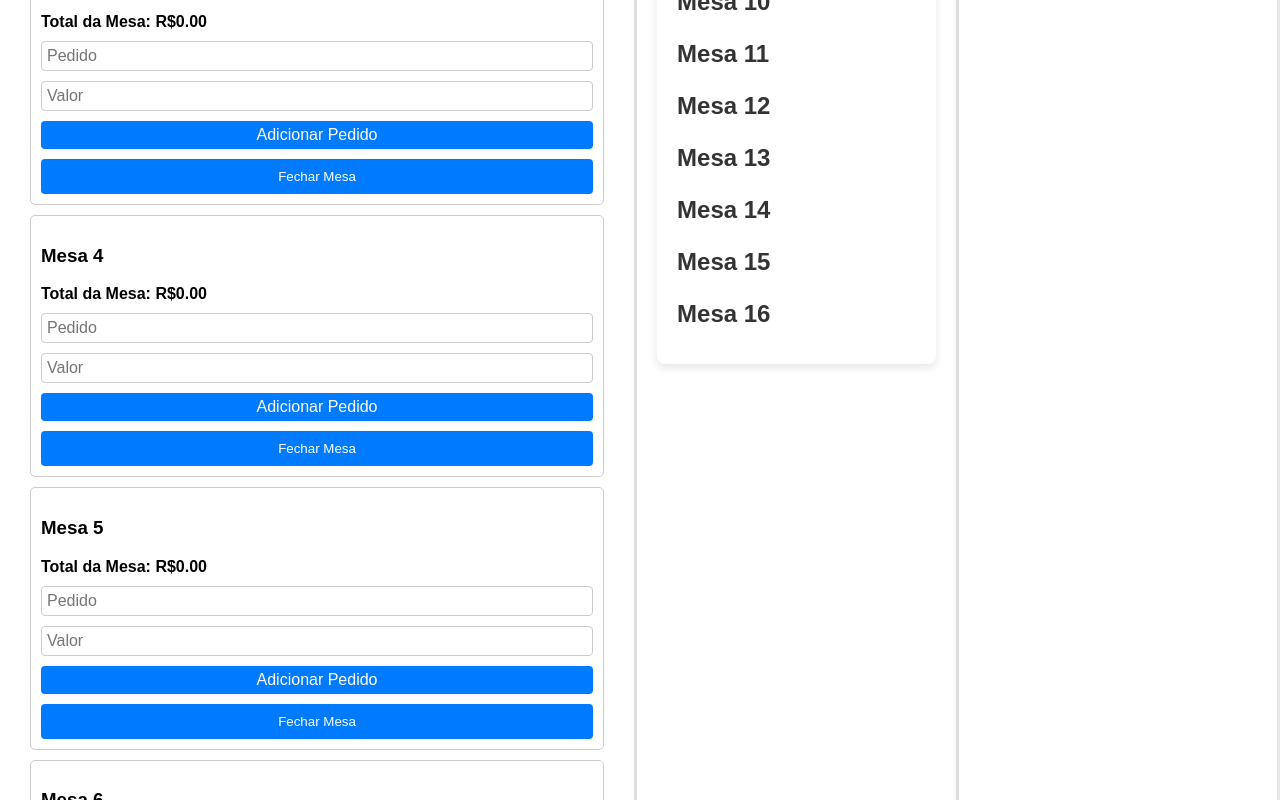
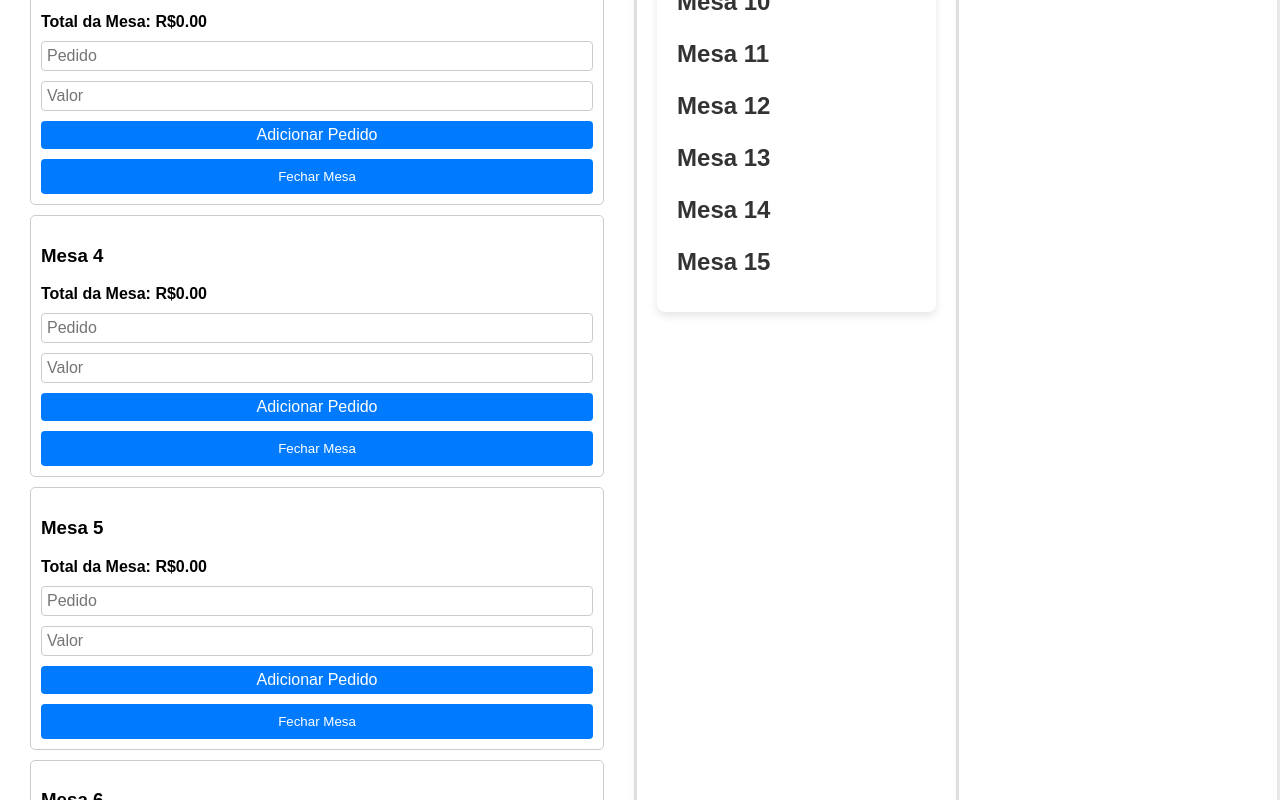
Before and after one commit to MateusProDev/sigpar, a React (Create React App) app in the folder my-app/: page /juntarmesasrelatorio in a window 1280 px wide. Shown: the part 749-1549 px from the top of the page. Built offline with nearby package versions, Linux system fonts and the light colour scheme; sample sign-in values are in the browser's storage.

Commit message:
add com de login e segurança

```diff
--- a/my-app/src/components/GerenciamentoMesas.jsx
+++ b/my-app/src/components/GerenciamentoMesas.jsx
@@ -3,7 +3,7 @@ import Mesa from './Mesa';
 import JuntarMesas from './JuntarMesas';
 import Relatorio from './Relatorio';
 
-const initialMesas = Array.from({ length: 16 }, (_, index) => ({
+const initialMesas = Array.from({ length: 15 }, (_, index) => ({
   id: index + 1,
   pedidos: []
 }));
--- a/my-app/src/components/Relatorio.jsx
+++ b/my-app/src/components/Relatorio.jsx
@@ -5,10 +5,23 @@ const Relatorio = ({ mesas }) => {
     return <div>Carregando...</div>;
   }
 
+  // Cria um mapa para mesas juntas
+  const mesasJuntasMap = mesas.reduce((acc, mesa) => {
+    if (mesa.mesasJuntas) {
+      const chave = [mesa.id, ...mesa.mesasJuntas].sort((a, b) => a - b).join('-');
+      if (!acc[chave]) {
+        acc[chave] = { id: chave, mesas: [mesa] };
+      } else {
+        acc[chave].mesas.push(mesa);
+      }
+    }
+    return acc;
+  }, {});
+
+  const mesasJuntas = Object.values(mesasJuntasMap);
+
   // Filtra apenas as mesas que não estão juntas com outras
   const mesasIndividuais = mesas.filter(mesa => !mesa.mesasJuntas);
-  // Filtra apenas as mesas que estão juntas com outras
-  const mesasJuntas = mesas.filter(mesa => mesa.mesasJuntas);
 
   const gerarRelatorio = (mesas) => {
     const todosPedidos = mesas.flatMap(mesa => mesa.pedidos);
@@ -50,10 +63,10 @@ const Relatorio = ({ mesas }) => {
       ))}
 
       {/* Renderiza o relatório para mesas juntas */}
-      {mesasJuntas.map(mesa => (
-        <div key={mesa.id} className="relatorio-mesa">
-          <h3>Mesas {mesa.id} e {mesa.mesasJuntas.join(' e ')}</h3>
-          {gerarRelatorio([mesa, ...mesas.filter(m => mesa.mesasJuntas.includes(m.id))])}
+      {mesasJuntas.map(grupo => (
+        <div key={grupo.id} className="relatorio-mesa">
+          <h3>Mesas {grupo.id.split('-').join(' e ')}</h3>
+          {gerarRelatorio(grupo.mesas)}
         </div>
       ))}
     </div>
--- a/my-app/src/index.css
+++ b/my-app/src/index.css
@@ -91,6 +91,7 @@ ul li {
 
 /* Estilo para o botão de remover pedido */
 ul li button {
+  width: 80px;
   background-color: #dc3545;
   color: #ffffff;
   border: none;
```
